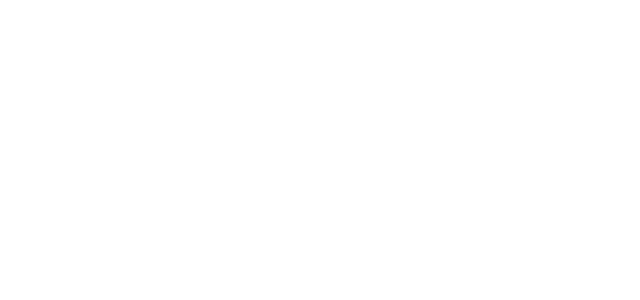
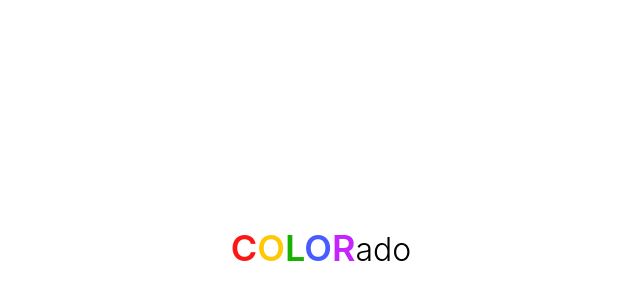
Before and after one commit to ArsenDriashkaba/Colorado, a Next.js app: page / in a window 1280 px wide. Shown: the part 152-452 px from the top of the page, without its empty margins (319-959 px from the left). Built offline with nearby package versions, Linux system fonts and the light colour scheme.

Commit message:
Logo Implementation

```diff
--- /dev/null
+++ b/components/Logo/Logo.module.css
@@ -0,0 +1,30 @@
+.wrapper {
+  font-size: 3.6rem;
+  font-weight: 600;
+}
+
+.c {
+  color: rgb(252, 23, 23);
+}
+
+.o {
+  color: rgb(255, 200, 4);
+}
+
+.l {
+  color: rgb(25, 177, 0);
+}
+
+.o2 {
+  color: rgb(72, 91, 255);
+}
+
+.r {
+  color: rgb(196, 36, 253);
+}
+
+.rest {
+  font-size: 3.2rem;
+  font-weight: 300;
+  color: black;
+}
--- /dev/null
+++ b/components/Logo/Logo.tsx
@@ -0,0 +1,22 @@
+import Link from "next/link";
+
+import styles from "./Logo.module.css";
+
+const Logo = (): JSX.Element => {
+  return (
+    <Link href="/">
+      <a>
+        <h1 className={styles.wrapper}>
+          <span className={styles.c}>C</span>
+          <span className={styles.o}>O</span>
+          <span className={styles.l}>L</span>
+          <span className={styles.o2}>O</span>
+          <span className={styles.r}>R</span>
+          <span className={styles.rest}>ado</span>
+        </h1>
+      </a>
+    </Link>
+  );
+};
+
+export default Logo;
--- a/pages/index.tsx
+++ b/pages/index.tsx
@@ -1,6 +1,6 @@
 import type { NextPage } from "next";
 import Head from "next/head";
-import Image from "next/image";
+import Logo from "../components/Logo/Logo";
 import styles from "../styles/Home.module.css";
 
 const Home: NextPage = () => {
@@ -12,7 +12,9 @@ const Home: NextPage = () => {
         <link rel="icon" href="/static/icons/chromatic.png" />
       </Head>
 
-      <main className={styles.main}></main>
+      <main className={styles.main}>
+        <Logo />
+      </main>
     </div>
   );
 };
--- a/styles/globals.css
+++ b/styles/globals.css
@@ -4,15 +4,16 @@ body {
   margin: 0;
   font-family: -apple-system, BlinkMacSystemFont, Segoe UI, Roboto, Oxygen,
     Ubuntu, Cantarell, Fira Sans, Droid Sans, Helvetica Neue, sans-serif;
+  font-size: 62.5%;
+}
+
+* {
+  box-sizing: border-box;
 }
 
 a {
   color: inherit;
   text-decoration: none;
-}
-
-* {
-  box-sizing: border-box;
 }
 
 @media (prefers-color-scheme: dark) {
```
